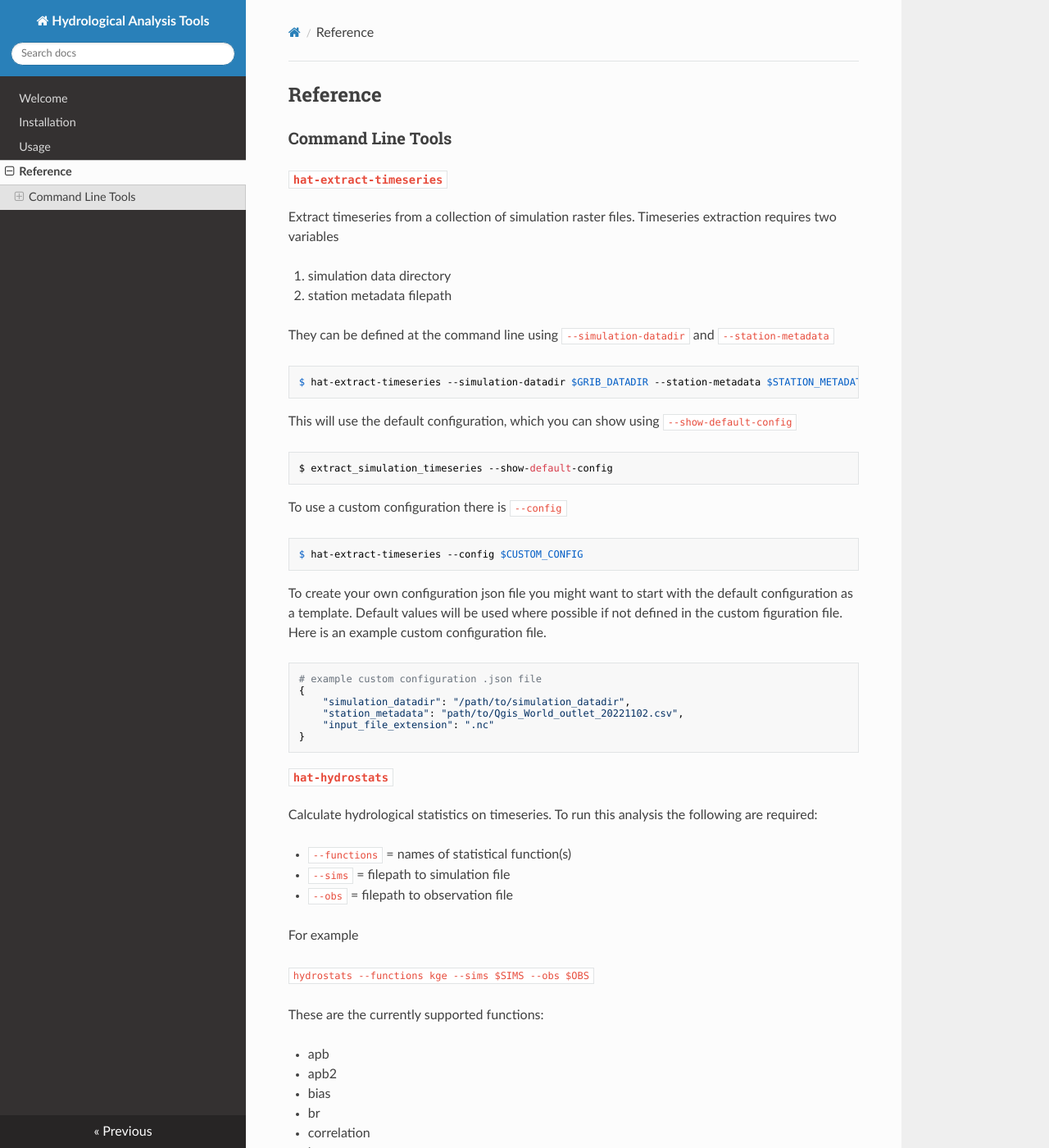
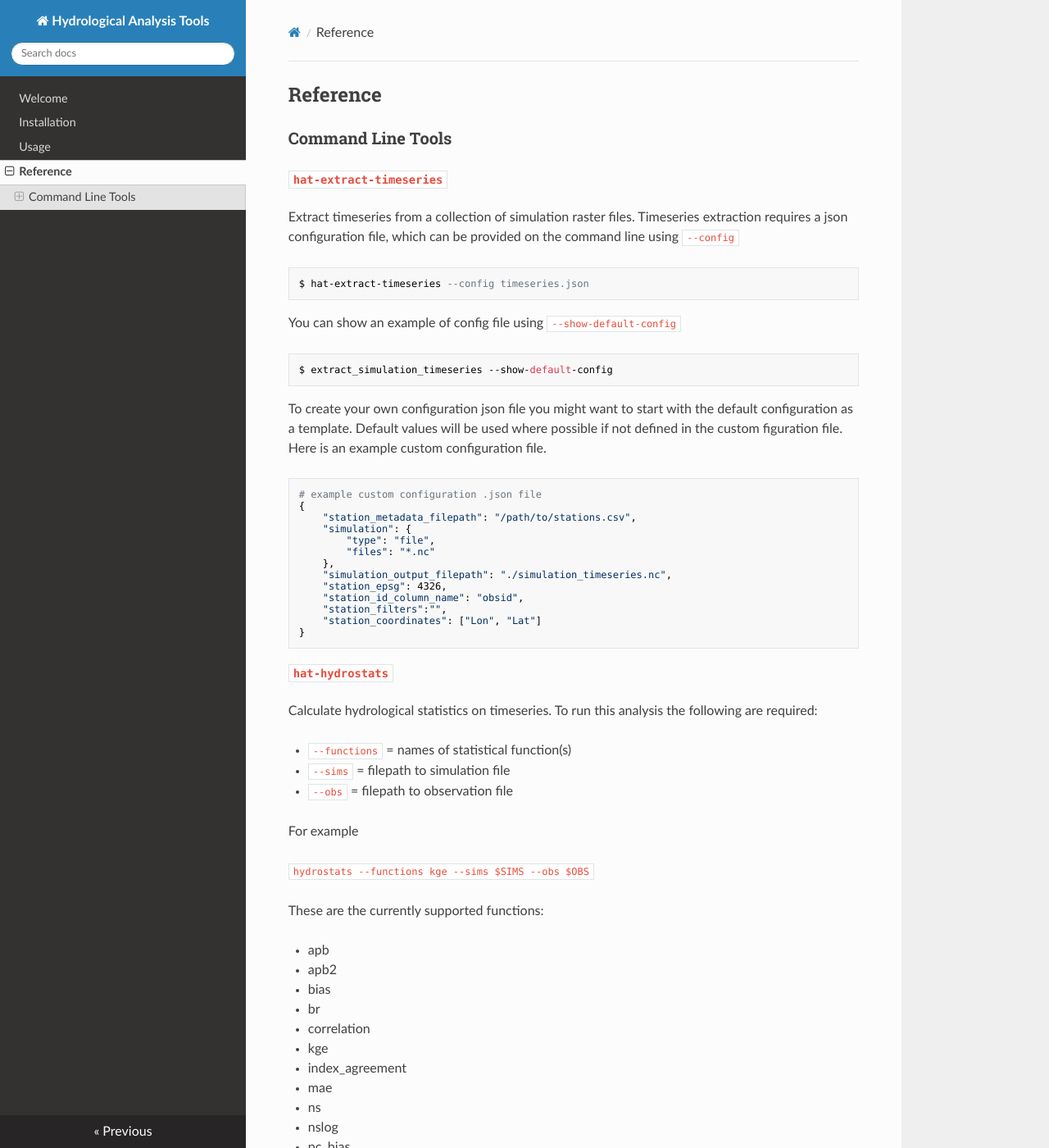
Before and after one commit to ecmwf/hat, an MkDocs documentation site: the page built from docs/reference.md, in a window 1280 px wide and 1400 px high. Shown: the whole window at 82% size. Built offline with MkDocs 1.6.1, drawn with Linux system fonts in a browser that asks for light colours; nearby versions of some CDN libraries.

Commit message:
update extract tool interface and doc

```diff
--- a/docs/reference.md
+++ b/docs/reference.md
@@ -4,30 +4,28 @@
 
 #### `hat-extract-timeseries`
 
-Extract timeseries from a collection of simulation raster files. Timeseries extraction requires two variables
+Extract timeseries from a collection of simulation raster files. Timeseries extraction requires a json configuration file, which can be provided on the command line using `--config`
 
-1. simulation data directory
-2. station metadata filepath
+    $ hat-extract-timeseries --config timeseries.json
 
-They can be defined at the command line using `--simulation-datadir` and `--station-metadata`
-
-    $ hat-extract-timeseries --simulation-datadir $GRIB_DATADIR --station-metadata $STATION_METADATA_FILEPATH
-
-This will use the default configuration, which you can show using `--show-default-config`
+You can show an example of config file using `--show-default-config`
 
     $ extract_simulation_timeseries --show-default-config
-
-To use a custom configuration there is `--config`
-
-    $ hat-extract-timeseries --config $CUSTOM_CONFIG
 
 To create your own configuration json file you might want to start with the default configuration as a template. Default values will be used where possible if not defined in the custom figuration file. Here is an example custom configuration file.
 
     # example custom configuration .json file
     {
-        "simulation_datadir": "/path/to/simulation_datadir",
-        "station_metadata": "path/to/Qgis_World_outlet_20221102.csv",
-        "input_file_extension": ".nc"
+        "station_metadata_filepath": "/path/to/stations.csv",
+        "simulation": {
+            "type": "file",
+            "files": "*.nc"
+        },
+        "simulation_output_filepath": "./simulation_timeseries.nc",
+        "station_epsg": 4326,
+        "station_id_column_name": "obsid",
+        "station_filters":"",
+        "station_coordinates": ["Lon", "Lat"]
     }
 
 #### `hat-hydrostats`
```
Also changed, not shown: docs/usage.md (+1 -1 lines), 1 other file.
